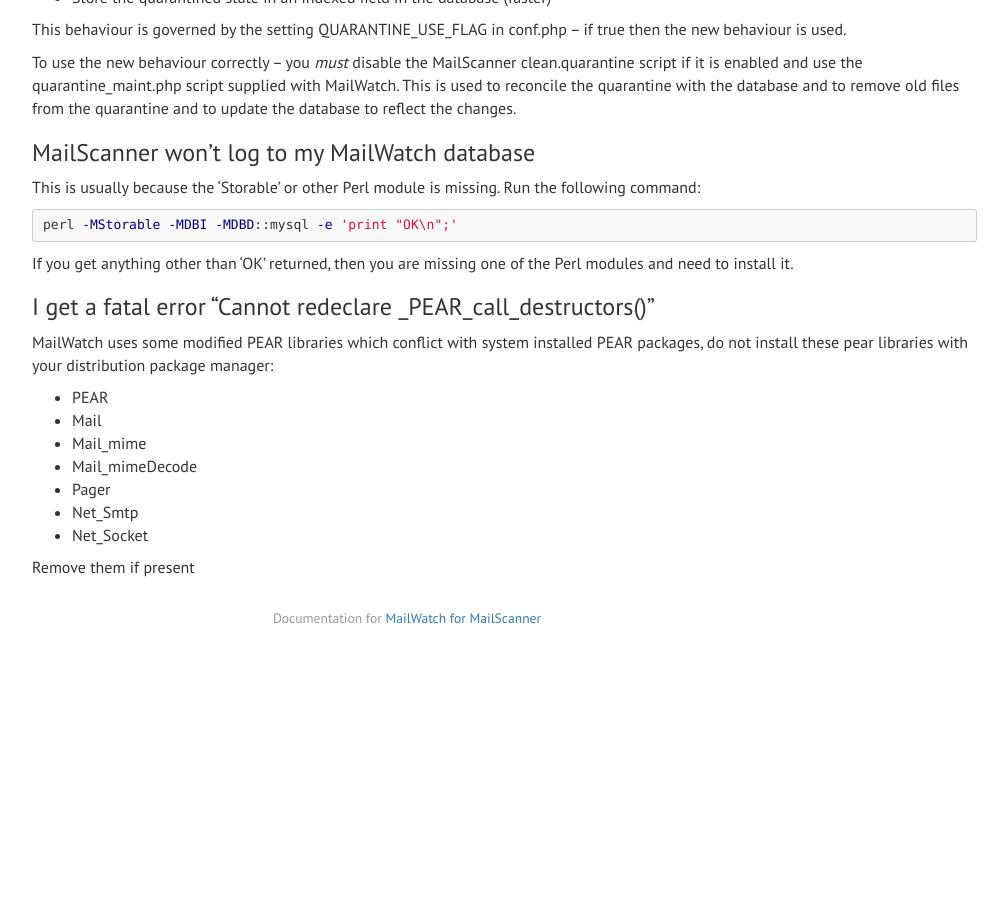
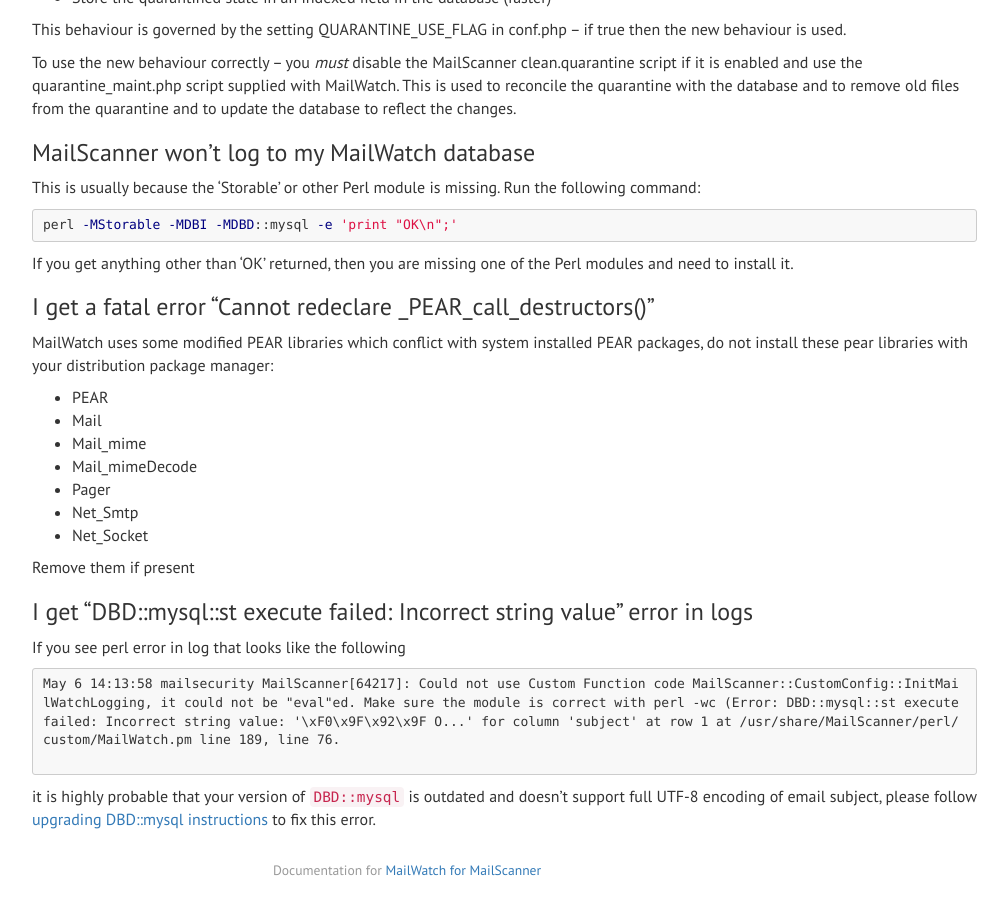
Before and after one commit to mailwatch/mailwatch-docs, a Jekyll site: the page built from _posts/2014-07-31-faq.md, in a window 1280 px wide and 900 px high, scrolled down 2046 px. Shown: the whole window, without its empty margins (233-1241 px from the left). Built offline with Jekyll 4.4.1, drawn with Linux system fonts in a browser that asks for light colours; nearby versions of some CDN libraries; before the commit the page ends 2695 px from its top, so only the background shows below that.

Commit message:
Update FAQ with DBD::mysql error

````diff
--- a/_posts/2014-07-31-faq.md
+++ b/_posts/2014-07-31-faq.md
@@ -145,3 +145,14 @@ MailWatch uses some modified PEAR libraries which conflict with system installed
 * Net_Socket
 
 Remove them if present
+
+### I get "DBD::mysql::st execute failed: Incorrect string value" error in logs
+
+If you see perl error in log that looks like the following
+
+```
+May 6 14:13:58 mailsecurity MailScanner[64217]: Could not use Custom Function code MailScanner::CustomConfig::InitMailWatchLogging, it could not be "eval"ed. Make sure the module is correct with perl -wc (Error: DBD::mysql::st execute failed: Incorrect string value: '\xF0\x9F\x92\x9F O...' for column 'subject' at row 1 at /usr/share/MailScanner/perl/custom/MailWatch.pm line 189, line 76.
+
+```
+
+it is highly probable that your version of `DBD::mysql` is outdated and doesn't support full UTF-8 encoding of email subject, please follow [upgrading DBD::mysql instructions]({% post_url 2017-03-23-getting-started %}) to fix this error.
````
